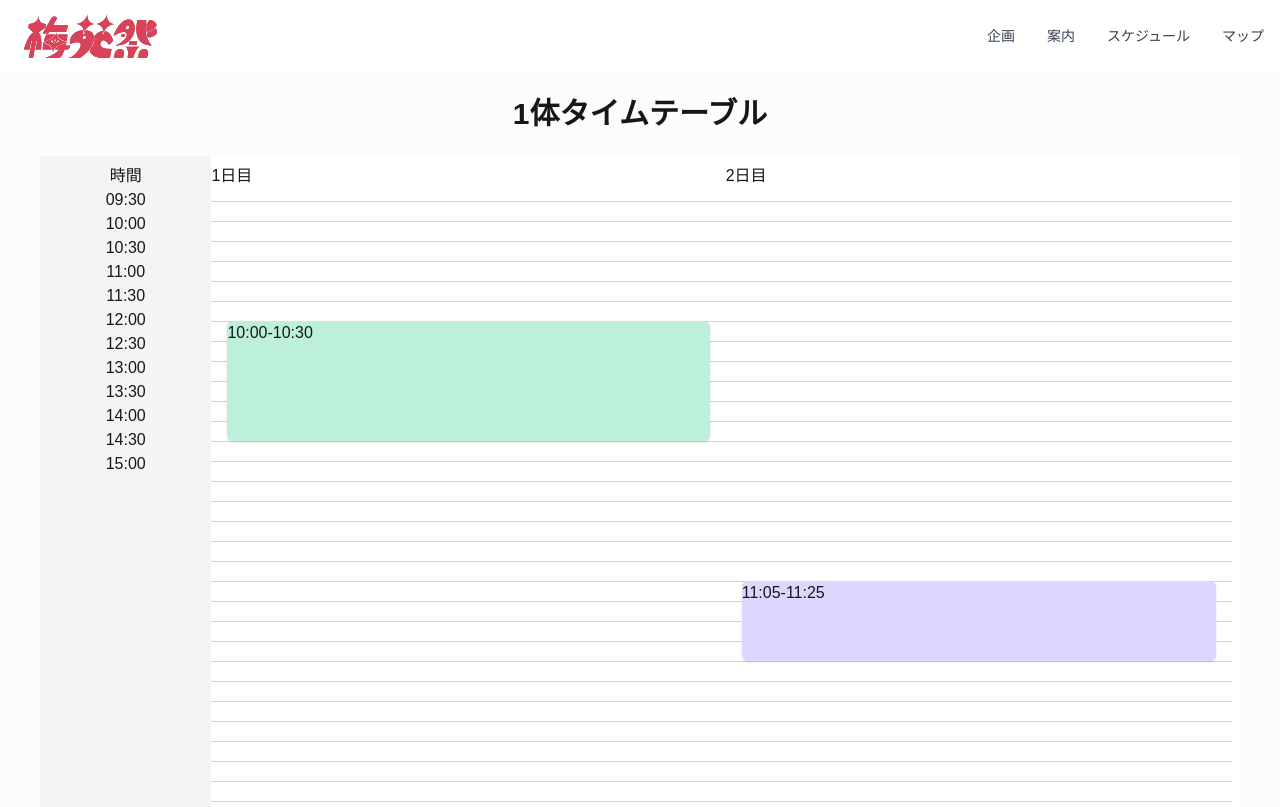
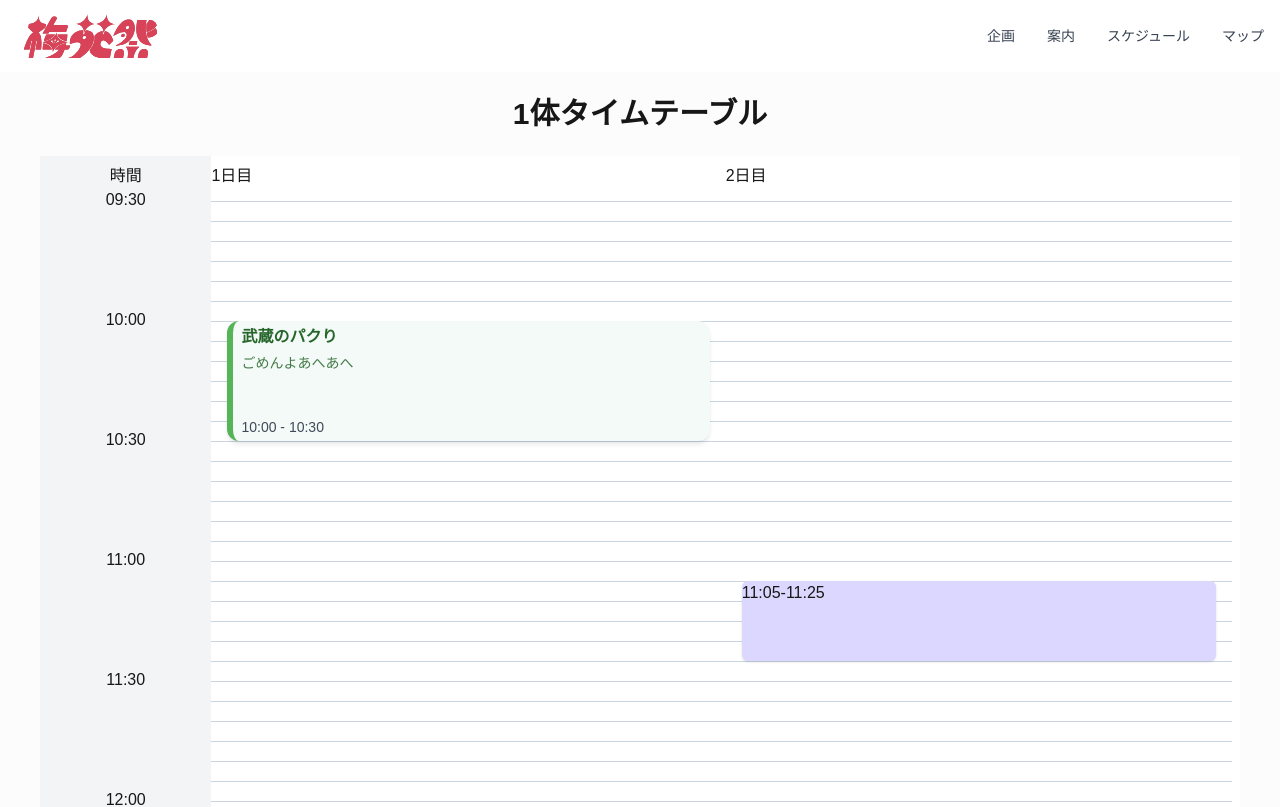
Before and after one commit to baiensai/2026, a Next.js app: page /timetable in a window 1280 px wide. Shown: the top 807 px of the page. Built offline with nearby package versions, Linux system fonts and the light colour scheme.

Commit message:
いろいろいい感じ、独自のデザイン作ってデータから出すようにすれば終わり

```diff
--- a/app/timetable/page.js
+++ b/app/timetable/page.js
@@ -1,6 +1,3 @@
-import { HiExclamation, HiCalendar, HiMap, HiQuestionMarkCircle } from "react-icons/hi"
-import { Accordion, AccordionContent, AccordionPanel, accordionTheme, AccordionTitle, ThemeProvider } from "flowbite-react"
-
 const BASE_HEIGHT = 20 //20px per 5min
 
 function TimeTable() {
@@ -21,7 +18,8 @@ function TimeTable() {
           <div className="w-1/7 bg-gray-100 p-2">
             <div className='text-center'>時間</div>
             {times.map((time) => (
-              <div key={time} className={`h-[${6 * BASE_HEIGHT}px] text-center`}>
+              <div key={time} className={`h-[120px] text-center`}>
+                {/* h-[120px] mean 6 * BASE_HEIGHT, height for 30min */}
                 {time}
               </div>
             ))}
@@ -31,7 +29,31 @@ function TimeTable() {
           <div className="w-3/7 bg-white py-2">
             1日目
             <div className="relative mx-4" style={{ top: '13px' }}>
-              <div className='z-10 absolute rounded-md bg-green-200 w-full shadow' style={{ top: '120px', height: '120px' }}>10:00-10:30</div>
+              {/* <div className='z-10 absolute rounded-md bg-green-200 w-full shadow' style={{ top: '120px', height: '120px' }}>10:00-10:30</div> */}
+
+              <div
+                className="absolute z-10 flex w-full flex-col items-start justify-center rounded-xl border-l-[6px] bg-green-50 px-2 py-1 shadow-md"
+                style={{
+                  top: '120px',
+                  height: '120px',
+                  color: 'rgb(27, 94, 32)',
+                  borderLeftColor: 'rgb(76, 175, 80)',
+                  fontWeight: 600,
+                  fontSize: '0.85rem',
+                  boxSizing: 'border-box',
+                  backdropFilter: 'blur(4px)',
+                  opacity: 0.95,
+                }}
+              >
+                <div className="mb-1 text-base font-semibold">武蔵のパクり</div>
+                <div className="mb-[1px] text-sm font-medium opacity-85" style={{ color: 'rgb(27, 94, 32)' }}>
+                  ごめんよあへあへ
+                </div>
+                <div className="mt-auto text-sm font-normal text-gray-700">10:00 - 10:30</div>
+              </div>
+
+
+
             </div>
             <div className='relative' style={{ top: '13px' }}>
               {Array.from({ length: 12 * 6 }, (_, i) => {
```
